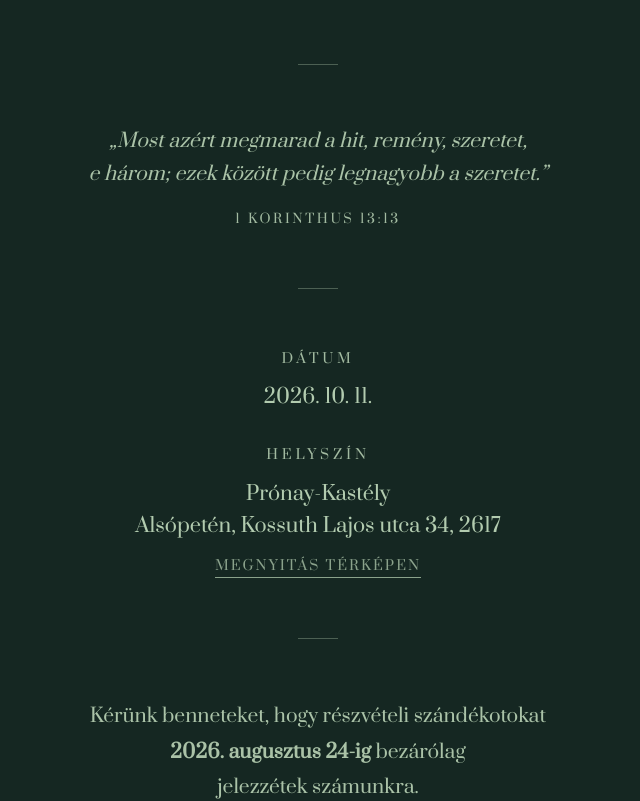
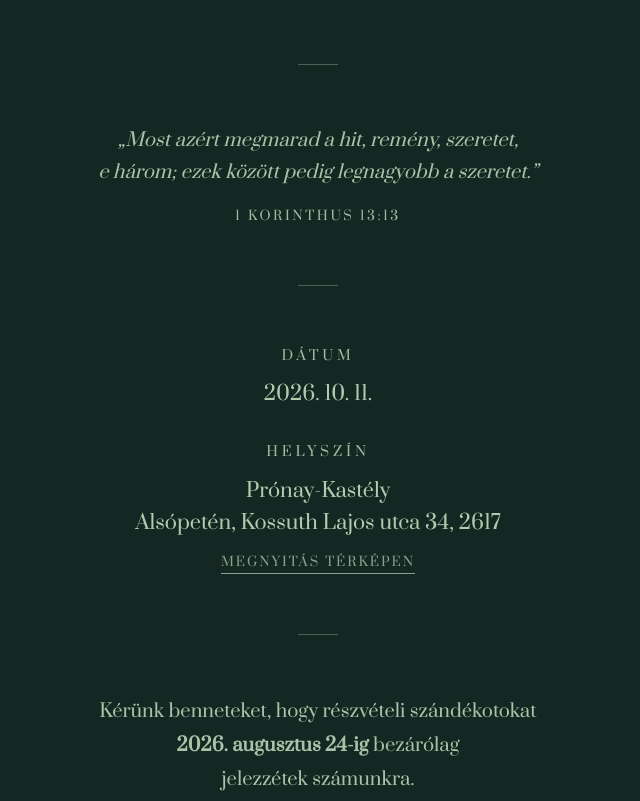
Before and after one commit to davidsimo2105/Doroti-Jonathan, a Next.js app: page / in a window 1280 px wide. Shown: the part 441-1242 px from the top of the page, without its empty margins (322-962 px from the left). Built offline with nearby package versions, Linux system fonts and the light colour scheme.

Commit message:
feat: adjust typography sizes, improve page padding, and fix mobile keyboard on RSVP form

```diff
--- a/app/globals.css
+++ b/app/globals.css
@@ -78,7 +78,7 @@ a {
   display: flex;
   flex-direction: column;
   align-items: center;
-  padding: 4rem 1.25rem 5rem;
+  padding: 4rem 2rem 5rem;
 }
 
 .logo {
@@ -136,7 +136,7 @@ a {
 }
 
 .quote {
-  font-size: 0.88rem;
+  font-size: 0.84rem;
   font-style: italic;
   font-weight: 400;
   line-height: 1.75;
@@ -173,7 +173,7 @@ a {
 .link {
   display: inline-block;
   margin-top: 0.9rem;
-  font-size: 0.85rem;
+  font-size: 0.72rem;
   letter-spacing: 0.15em;
   text-transform: uppercase;
   border-bottom: 1px solid currentColor;
@@ -182,7 +182,7 @@ a {
 }
 
 .body {
-  font-size: 0.88rem;
+  font-size: 0.84rem;
   line-height: 1.85;
   opacity: 0.95;
 }
@@ -193,7 +193,7 @@ a {
 
 .contact {
   margin-top: 1.5rem;
-  font-size: 0.88rem;
+  font-size: 0.84rem;
   line-height: 1.9;
 }
 
@@ -285,7 +285,7 @@ a {
   }
 
   .page {
-    padding: 5.5rem 2.5rem 6.5rem;
+    padding: 5.5rem 3.5rem 6.5rem;
   }
 
   .logo {
@@ -314,14 +314,18 @@ a {
     font-size: 1.25rem;
   }
 
-  .quoteRef {
+  .quoteRef,
+  .link {
     font-size: 0.8rem;
   }
 
   .quote,
   .body,
-  .formInput,
   .contact {
+    font-size: 1.15rem;
+  }
+
+  .formInput {
     font-size: 1.2rem;
   }
 }
--- a/app/rsvp-form.tsx
+++ b/app/rsvp-form.tsx
@@ -108,7 +108,6 @@ export default function RsvpForm() {
         <input
           className="formInput"
           type="text"
-          inputMode="numeric"
           placeholder="pl. 5, 8"
           value={childAges}
           onChange={(e) => setChildAges(onlyAgesList(e.target.value))}
```
